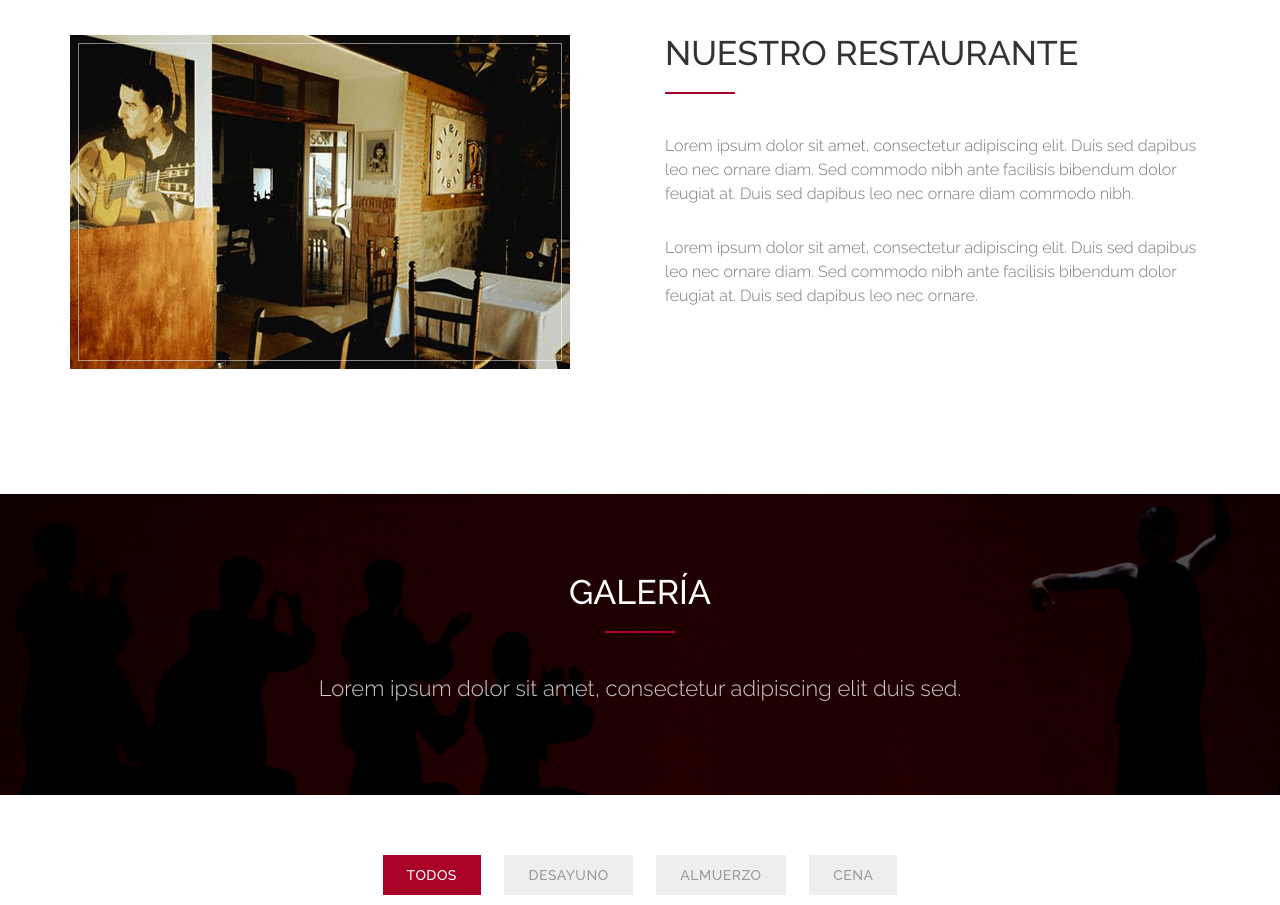
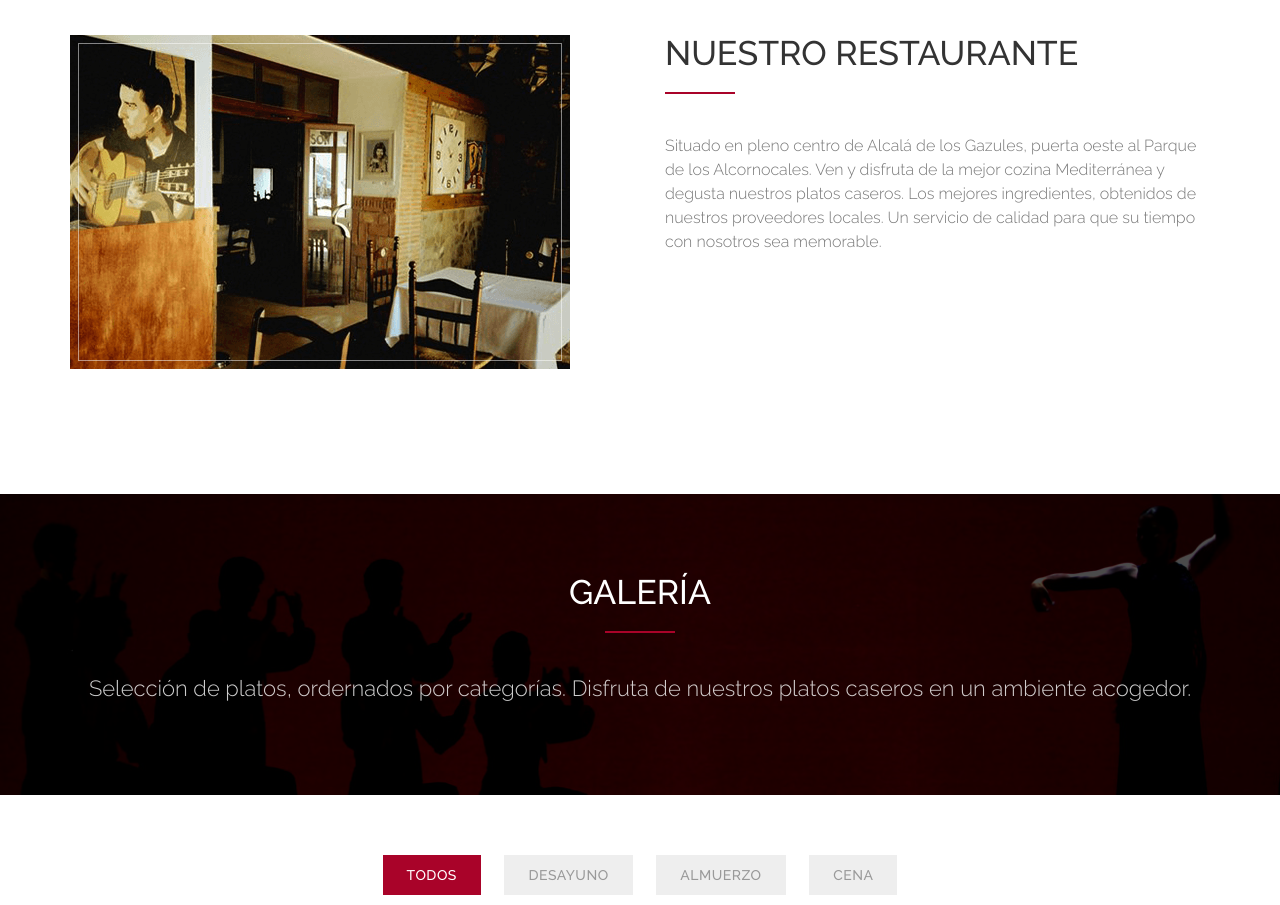
Before and after one commit to mguemontero/territorio_flamenco, a plain HTML site: page index.html in a window 1280 px wide. Shown: the part 700-1605 px from the top of the page. Drawn offline with nearby package versions, Linux system fonts and the light colour scheme.

Commit message:
Text updates

```diff
--- a/index.html
+++ b/index.html
@@ -83,8 +83,9 @@
         <div class="about-text">
           <h2>Nuestro Restaurante</h2>
           <hr>
-          <p>Lorem ipsum dolor sit amet, consectetur adipiscing elit. Duis sed dapibus leo nec ornare diam. Sed commodo nibh ante facilisis bibendum dolor feugiat at. Duis sed dapibus leo nec ornare diam commodo nibh.</p>
-          <p>Lorem ipsum dolor sit amet, consectetur adipiscing elit. Duis sed dapibus leo nec ornare diam. Sed commodo nibh ante facilisis bibendum dolor feugiat at. Duis sed dapibus leo nec ornare.</p>
+          <p>Situado en pleno centro de Alcalá de los Gazules, puerta oeste al Parque de los Alcornocales.
+          Ven y disfruta de la mejor cozina Mediterránea y degusta nuestros platos caseros. Los mejores ingredientes, obtenidos
+      	  de nuestros proveedores locales. Un servicio de calidad para que su tiempo con nosotros sea memorable.</p>
         </div>
       </div>
     </div>
@@ -216,7 +217,7 @@
     <div class="overlay">
       <h2>Galería</h2>
       <hr>
-      <p>Lorem ipsum dolor sit amet, consectetur adipiscing elit duis sed.</p>
+      <p>Selección de platos, ordernados por categorías. Disfruta de nuestros platos caseros en un ambiente acogedor.</p>
     </div>
   </div>
   <div class="container">
```
